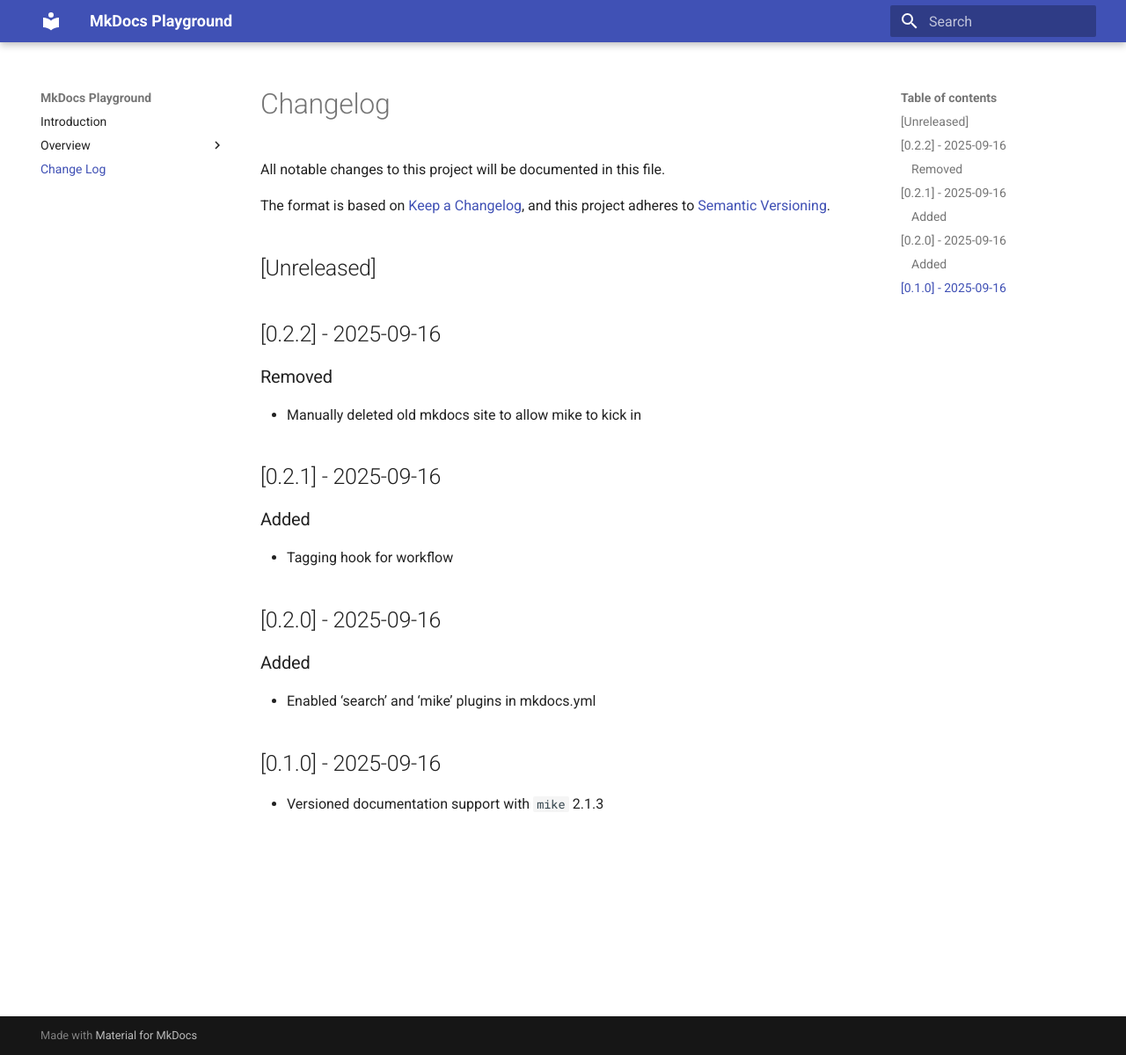
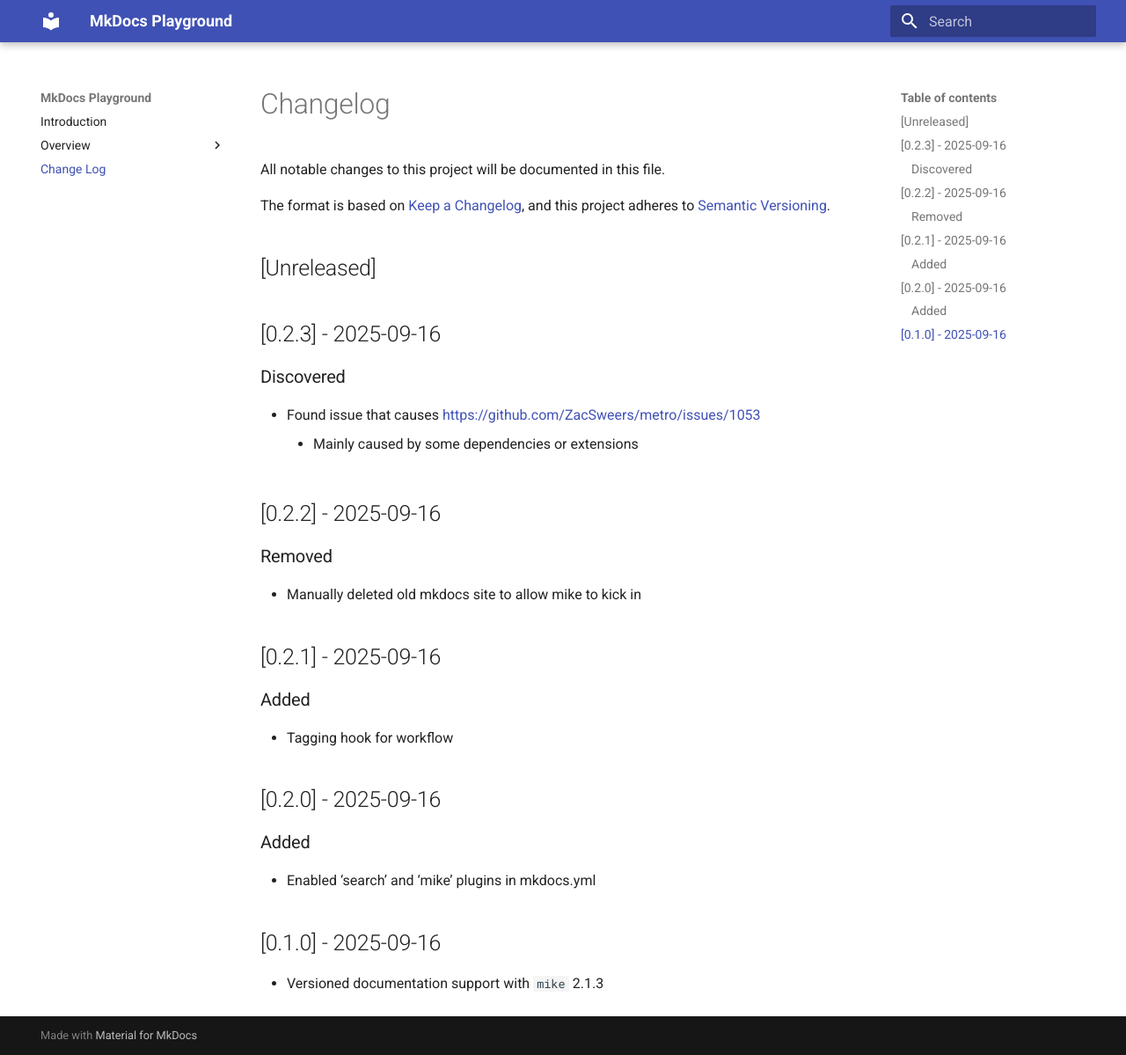
Before and after one commit to hossain-khan/mkdocs-playground, an MkDocs documentation site: the page built from docs/CHANGELOG.md, in a window 1280 px wide and 1199 px high. Shown: the whole window at 88% size. Built offline with MkDocs 1.6.1 and Material for MkDocs 9.7.7, drawn with Linux system fonts in a browser that asks for light colours; the version menu is left out.

Commit message:
UPDATE - prepare for `0.2.3` release

```diff
--- a/docs/CHANGELOG.md
+++ b/docs/CHANGELOG.md
@@ -5,6 +5,12 @@ All notable changes to this project will be documented in this file.
 The format is based on [Keep a Changelog](https://keepachangelog.com/en/1.1.0/), and this project adheres to [Semantic Versioning](https://semver.org/spec/v2.0.0.html).
 
 ## [Unreleased]
+
+## [0.2.3] - 2025-09-16
+
+### Discovered
+- Found issue that causes https://github.com/ZacSweers/metro/issues/1053
+    - Mainly caused by some dependencies or extensions
 
 ## [0.2.2] - 2025-09-16
 
```
